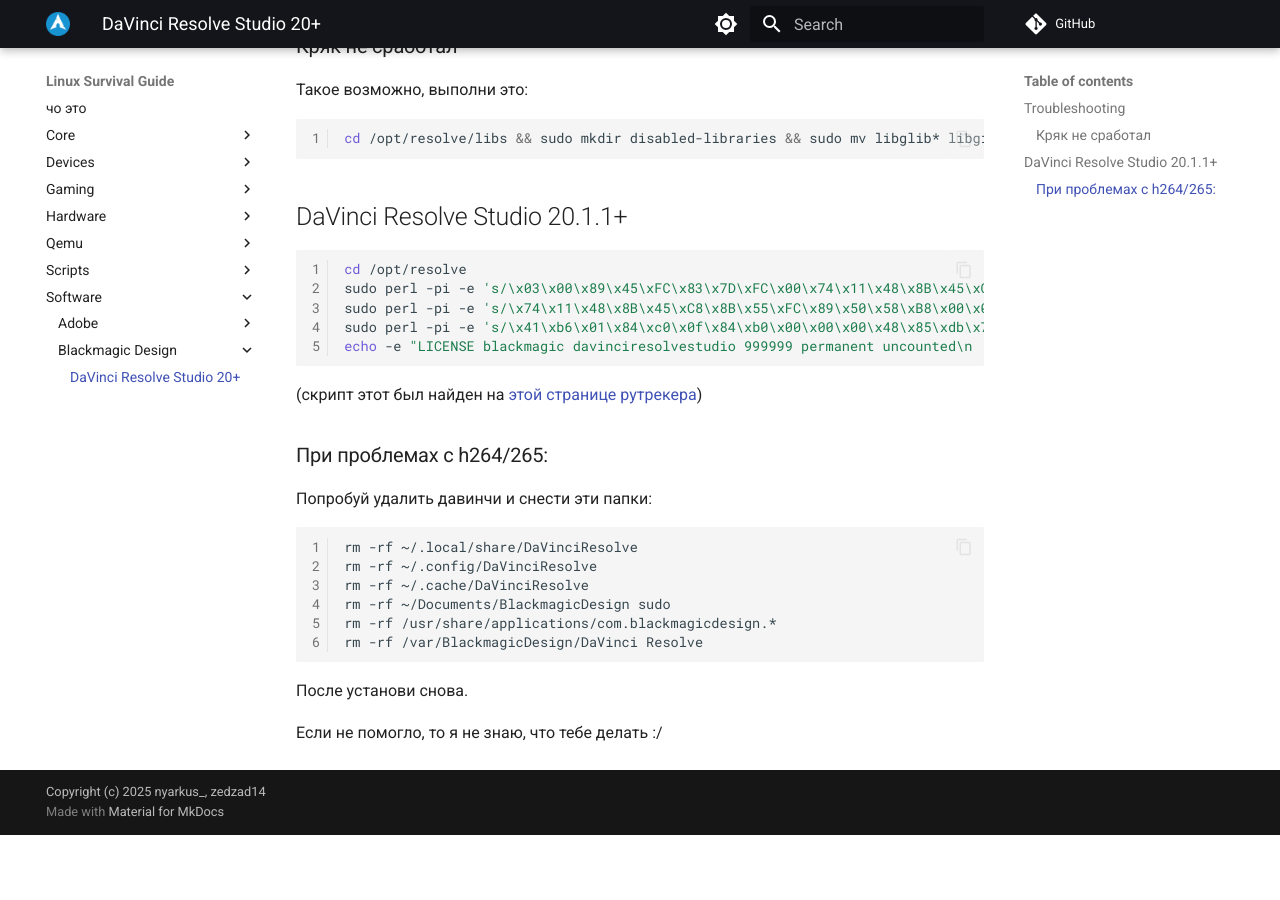
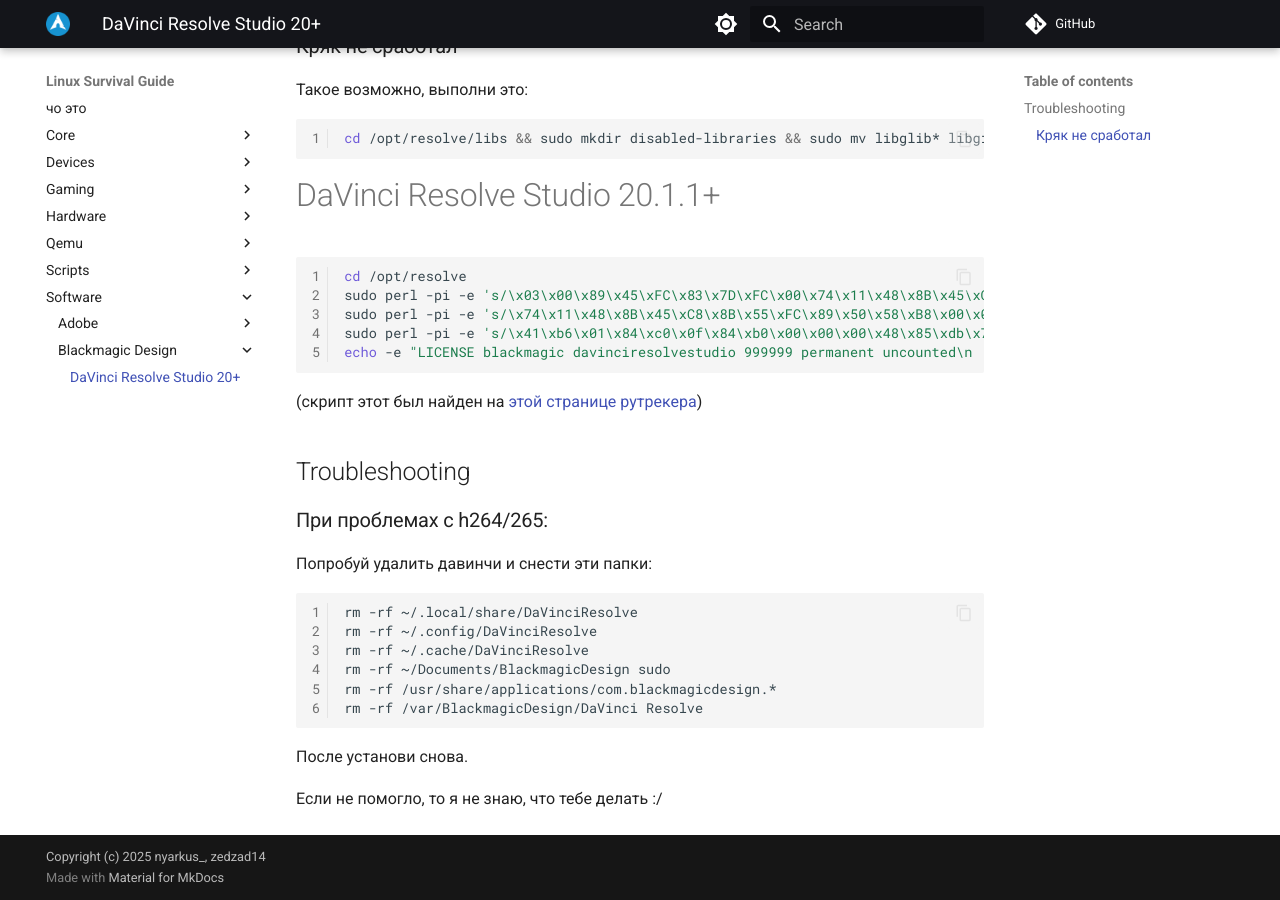
Before and after one commit to nyarkus/lsg, an MkDocs documentation site: the page built from docs/software/Blackmagic Design/davinciresolvestudio20.md, in a window 1280 px wide and 900 px high, scrolled down 575 px. Built offline with MkDocs 1.6.1 and Material for MkDocs 9.7.7, drawn with Linux system fonts in a browser that asks for light colours; comment, search, counter and statistics services are not loaded; before the commit the page ends 1410 px from its top, so only the background shows below that.

Commit message:
Update davinciresolvestudio20.md

````diff
--- a/docs/software/Blackmagic Design/davinciresolvestudio20.md
+++ b/docs/software/Blackmagic Design/davinciresolvestudio20.md
@@ -16,7 +16,7 @@
 ```bash
 cd /opt/resolve/libs && sudo mkdir disabled-libraries && sudo mv libglib* libgio* libgmodule* disabled-libraries
 ```
-## DaVinci Resolve Studio 20.1.1+
+# DaVinci Resolve Studio 20.1.1+
 ```bash
 cd /opt/resolve
 sudo perl -pi -e 's/\x03\x00\x89\x45\xFC\x83\x7D\xFC\x00\x74\x11\x48\x8B\x45\xC8\x8B/\x03\x00\x89\x45\xFC\x83\x7D\xFC\x00\xEB\x11\x48\x8B\x45\xC8\x8B/' bin/resolve
@@ -25,6 +25,8 @@
 echo -e "LICENSE blackmagic davinciresolvestudio 999999 permanent uncounted\n  hostid=ANY issuer=CGP customer=CGP issued=28-dec-2023\n  akey=0000-0000-0000-0000 _ck=00 sig=\"00\"" | sudo tee .license/blackmagic.lic
 ```
 (скрипт этот был найден на [этой странице рутрекера](https://rutracker.org/forum/viewtopic.php?t=6088055&start=270))
+
+## Troubleshooting
 ### При проблемах с h264/265:
 Попробуй удалить давинчи и снести эти папки:
 ```bash
````
